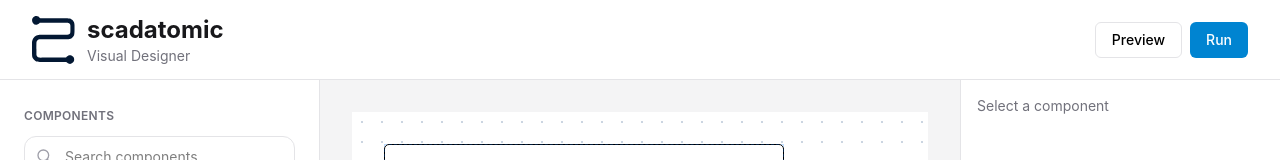
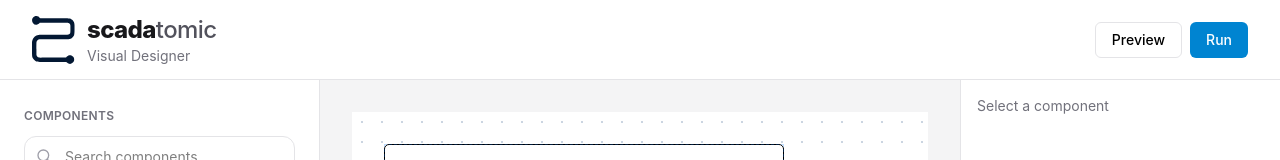
Before and after one commit to emzet92/scadatomic-editor-v4, a React (Vite) app: page / in a window 1280 px wide. Shown: the top 160 px of the page. Built offline with nearby package versions, Linux system fonts and the light colour scheme.

Commit message:
playing with name

```diff
--- a/src/uiframework/EditorLayout.tsx
+++ b/src/uiframework/EditorLayout.tsx
@@ -40,12 +40,18 @@ export function Toolbar() {
         <div className="leading-tight">
           <div
             className="
-              text-2xl
-              font-bold
-              text-zinc-900
-            "
+    text-2xl
+    tracking-tight
+    text-zinc-900
+  "
           >
-            scadatomic
+            <span className="font-extrabold">
+              scada
+            </span>
+
+            <span className="font-medium text-zinc-600">
+              tomic
+            </span>
           </div>
 
           <div
```
